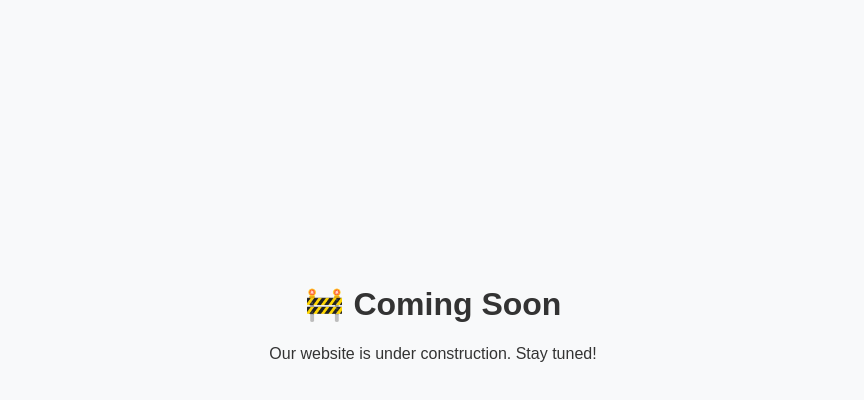
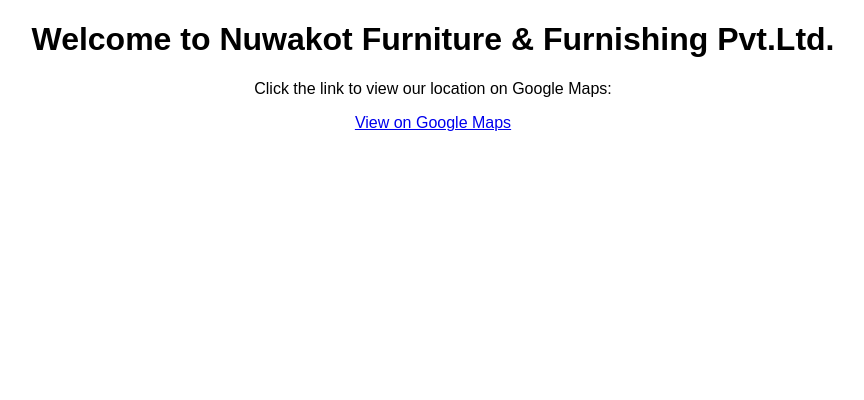
Before and after one commit to sandesh-z/nuwakot-furniture, a plain HTML site: page index.html in a window 1280 px wide. Shown: the whole page, without its empty margins (207-1071 px from the left). Drawn offline with Linux system fonts and the light colour scheme.

Commit message:
Update index.html

```diff
--- a/index.html
+++ b/index.html
@@ -1,21 +1,30 @@
 <!DOCTYPE html>
 <html lang="en">
 <head>
-  <meta charset="UTF-8" />
-  <meta name="viewport" content="width=device-width, initial-scale=1.0"/>
-  <title>Coming Soon</title>
+    <meta charset="UTF-8">
+    <meta name="viewport" content="width=device-width, initial-scale=1.0">
+    <title> 🚧 Coming Soon !</title>
+
     <style>
         body {
             font-family: Arial, sans-serif;
+            margin: 0;
+            padding: 0;
             text-align: center;
-      padding-top: 20%;
-      background-color: #f8f9fa;
-      color: #333;
+        }
+        .container {
+            margin-top: 20px;
         }
     </style>
 </head>
 <body>
-  <h1>🚧 Coming Soon</h1>
-  <p>Our website is under construction. Stay tuned!</p>
+
+    <h1>Welcome to Nuwakot Furniture & Furnishing Pvt.Ltd.</h1>
+    <div class="container">
+        <p>Click the link to view our location on Google Maps:</p>
+        <!-- Clickable Link -->
+        <a href="https://www.google.com/maps/place/Nuwakot+Furniture+%26+Furnishing+Pvt.+Ltd/@27.9026655,85.1435196,17z/data=!4m14!1m7!3m6!1s0x39ead9006052dfed:0xbacb234e470114fe!2sNuwakot+Furniture+%26+Furnishing+Pvt.+Ltd!8m2!3d27.9026608!4d85.1460945!16s%2Fg%2F11wjdjhc36!3m5!1s0x39ead9006052dfed:0xbacb234e470114fe!8m2!3d27.9026608!4d85.1460945!16s%2Fg%2F11wjdjhc36?entry=ttu&g_ep=EgoyMDI1MDkxNC4wIKXMDSoASAFQAw%3D%3D" target="_blank">View on Google Maps</a>
+    </div>
+
 </body>
 </html>
```
Lines whose indentation alone changed are shown as unchanged.
